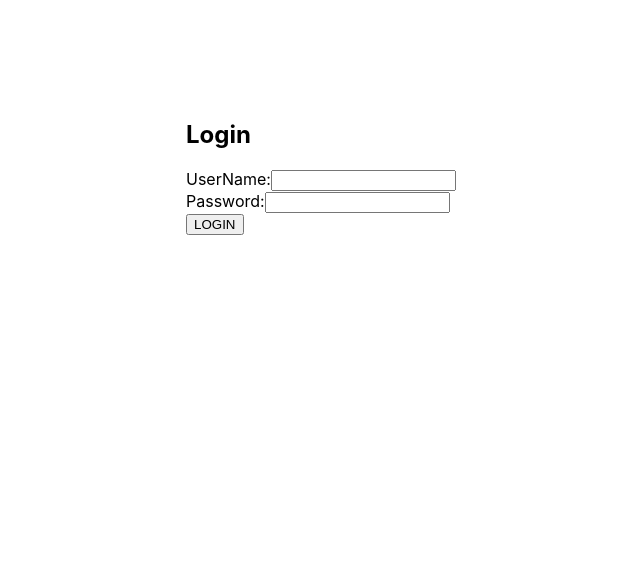
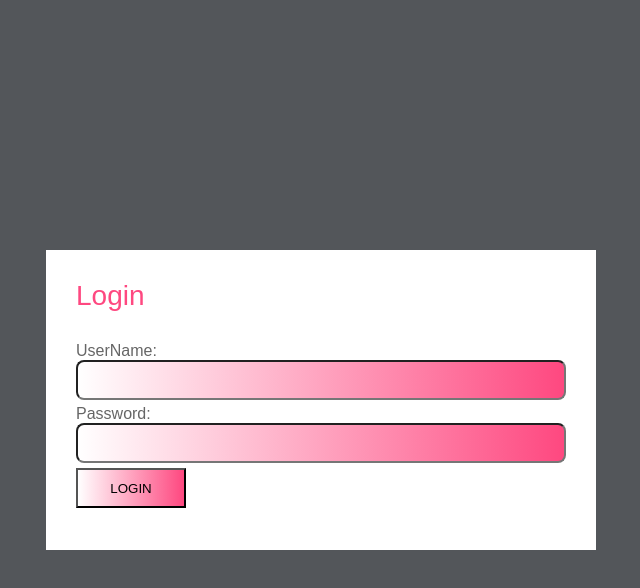
Before and after one commit to RamseyJLewis/Stocks-App-Frontend, a React (Create React App) app: page / in a window 1280 px wide. Shown: the top 588 px of the page, without its empty margins (319-959 px from the left). Built offline with nearby package versions, Linux system fonts and the light colour scheme.

Commit message:
Login style edit

```diff
--- a/src/App.css
+++ b/src/App.css
@@ -1,7 +1,57 @@
+*{
+  margin: 0;
+  padding: 0;
+  box-sizing: border-box ;
+  font-family: Arial, Helvetica, sans-serif;
+}
 
-.LogInWindow{
+input, button{
+background-image: linear-gradient(to right,   white, #FE4880);
+height: 40px;
+width: 110px;
+
+}
+
+html {
+  height: 100vh;
   display: flex;
+  align-items: center;
   justify-content: center;
-  align-items: center;
-  padding-top: 100px;
+  background-color: #53565A;
 }
+
+
+form .form-inner{
+  position: relative;
+
+  background-color: #FFF;
+  padding: 30px;
+  z-index: 2;
+  width: 550px;
+  height: 300px;
+  transition: 1s;
+}
+
+form .form-inner h2{
+  color: #FE4880;
+  font-size: 28px;
+  font-weight: 500;
+  margin-bottom: 30px;
+}
+ form .form-inner .form-group{
+   display: block;
+   color: #666;
+   margin-bottom: 5px;
+   transition: 0.4s;
+ }
+ form .form-inner .form-group:focus-within label{
+  color: #FE4880;
+ }
+form .form-inner .form-group input{
+  display: block;
+  width: 100%;
+  padding: 10px 15px;
+  background-color: #f8f8f8;
+  border-radius: 8px;
+  transition: 0.4s;
+}
--- a/src/App.js
+++ b/src/App.js
@@ -22,7 +22,8 @@ function App() {
           Password: details.Password
         })
         }else{
-        console.log('Login Failuer')
+        console.log('Login Failuer');
+        setError('Login Failuer');
       }
     }
 
--- a/src/components/LoginForm/LoginForm.js
+++ b/src/components/LoginForm/LoginForm.js
@@ -12,7 +12,7 @@ function LoginForm({ Login,error}) {
         <form onSubmit={submitHandler}>
             <div className='form-inner'>
             <h2>Login</h2>
-            {/*ERROR*/}
+            {(error != '') ? ( <div className='error'></div>): ''}
              <div className='form-group'>
                     <label htmlFor='UserName'> UserName:</label>
                     <input type='text' name='UserName' id='UserName' onChange={e => setDetails({...details, UserName: e.target.value})}/>
```
Also changed, not shown: 1 other file (tests, documents, lock files or other folders).
